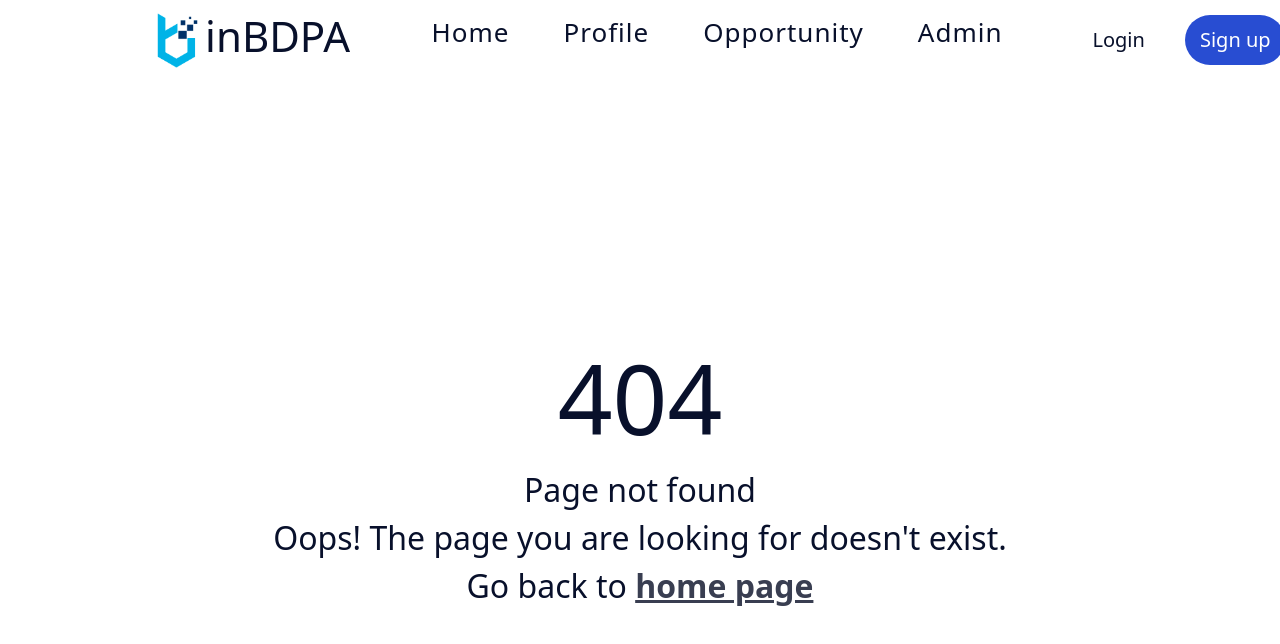
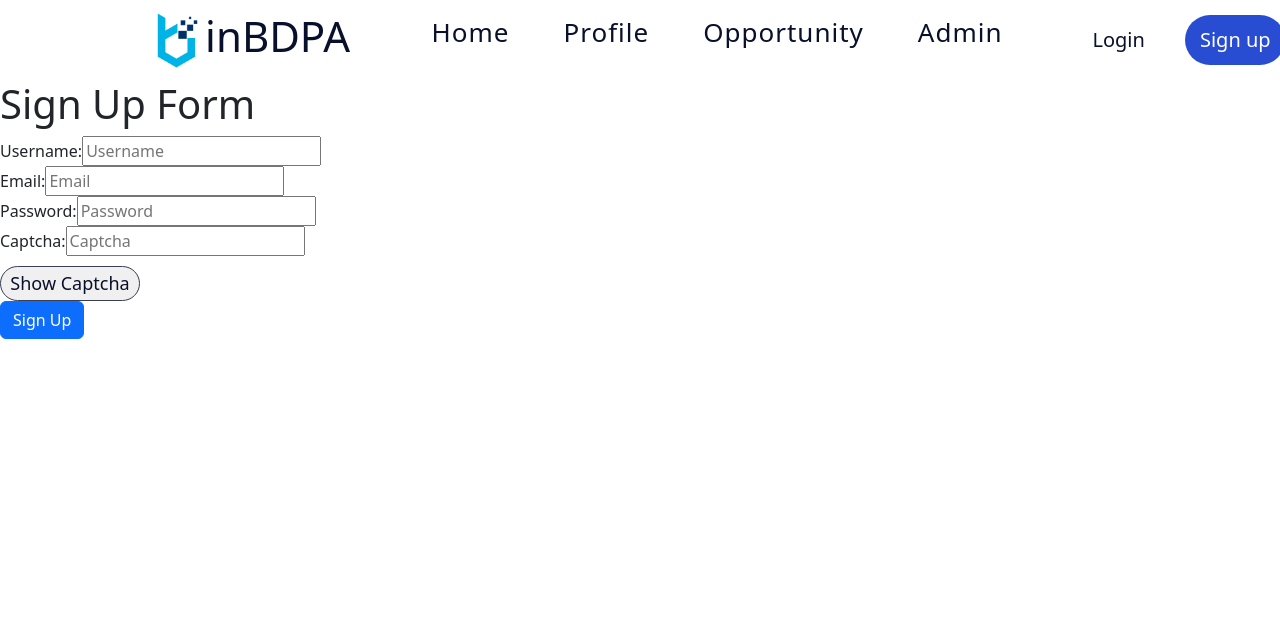
Before and after one commit to Roboitey/probstatement2023va, a React (Create React App) app: page /sign-up in a window 1280 px wide. Before the commit this address had no page. Shown: the top 644 px of the page. Built offline with nearby package versions, Linux system fonts and the light colour scheme.

Commit message:
signup initial

```diff
--- a/src/App.js
+++ b/src/App.js
@@ -6,6 +6,7 @@ import {BrowserRouter, Routes, Route} from "react-router-dom";
 import Layout from "./Main_Components/Layout";
 import Login from "./Main_Components/Login";
 import NotFound from "./Main_Components/NotFound";
+import SignUp from "./Main_Components/signup";
 
 
 function App() {
@@ -15,6 +16,7 @@ function App() {
         <Routes>
           <Route path="/" element={<Layout/>}>
             <Route path="/login" element={<Login/>}/>
+            <Route path="/sign-up" element={<SignUp/>}/>
             <Route path="/home" element={<Home/>}/>
             <Route index element={<Home/>}/>
             <Route path="*" element={<NotFound/>}/>
--- /dev/null
+++ b/src/Main_Components/signup.js
@@ -0,0 +1,119 @@
+import { Email } from "@mui/icons-material";
+import React from "react";
+import { useState } from "react";
+
+function SignUp() {
+  const [username, setUsername] = useState("");
+  const [Email, setEmail] = useState("");
+  const [password, setPassword] = useState("");
+  const [captcha, setCaptcha] = useState("");
+  const [isCaptchaValid, setIsCaptchaValid] = useState(false);
+  const [captchaImgVIsibility, setCaptchaImgVisibility] = useState(false);
+  const captchaImage = "images/Captcha.png"; // Replace with the actual captcha image URL
+
+  const handleSubmit = (event) => {
+    event.preventDefault();
+
+    if (isCaptchaValid) {
+      // Perform Sign up logic here
+      console.log("Correct captcha");
+    //   SignUpSystem(username, Email, password);
+    } else {
+      console.log("Invalid captcha");
+    }
+  };
+
+  const handleCaptchaChange = (event) => {
+    setCaptcha(event.target.value);
+  };
+
+  const handleCaptchaBlur = () => {
+    // Simulate captcha validation (e.g., make an API call)
+    const isCaptchaValid = captcha === "ja5tyi02"; // Replace '1234' with the correct captcha value
+    setIsCaptchaValid(isCaptchaValid);
+  };
+
+  return (
+    <form onSubmit={handleSubmit} className="form-Sign Up">
+      <h1 className="fl-title">Sign Up Form</h1>
+      <div className="fl-username">
+        <label htmlFor="username" className="fl-username-label">
+          Username:
+        </label>
+        <input
+          type="text"
+          id="username"
+          className="fl-username-input"
+          value={username}
+          onChange={(event) => setUsername(event.target.value)}
+          placeholder="Username"
+        />
+      </div>
+
+      <div className="fl-Email">
+        <label htmlFor="Email" className="fl-Email-label">
+          Email:
+        </label>
+        <input
+          type="Email"
+          id="Email"
+          className="fl-Email-input"
+          value={Email}
+          onChange={(event) => setEmail(event.target.value)}
+          placeholder="Email"
+
+        />
+      </div>
+      <div className="fl-password">
+        <label htmlFor="password" className="fl-password-label">
+          Password:
+        </label>
+        <input
+          type="password"
+          id="password"
+          className="fl-password-input"
+          value={password}
+          onChange={(event) => setPassword(event.target.value)}
+          placeholder="Password"
+        />
+      </div>
+
+      <div className="fl-captcha">
+        <label htmlFor="captcha" className="fl-captcha-label">
+          Captcha:
+        </label>
+        <input
+          type="text"
+          id="captcha"
+          className="fl-captcha-input"
+          value={captcha}
+          onChange={handleCaptchaChange}
+          onBlur={handleCaptchaBlur}
+          placeholder="Captcha"
+        />
+      </div>
+
+      <div className="captcha-btn">
+        <button
+          type="button"
+          onClick={() => {
+            setCaptchaImgVisibility(!captchaImgVIsibility);
+          }}
+        >
+          Show Captcha
+        </button>
+      </div>
+
+      {captchaImgVIsibility && (
+        <div className="captcha-img">
+          <img src={captchaImage} alt="Captcha" />
+        </div>
+      )}
+
+      <button type="submit" className="btn btn-primary">
+        Sign Up
+      </button>
+    </form>
+  );
+}
+export default SignUp;
```
